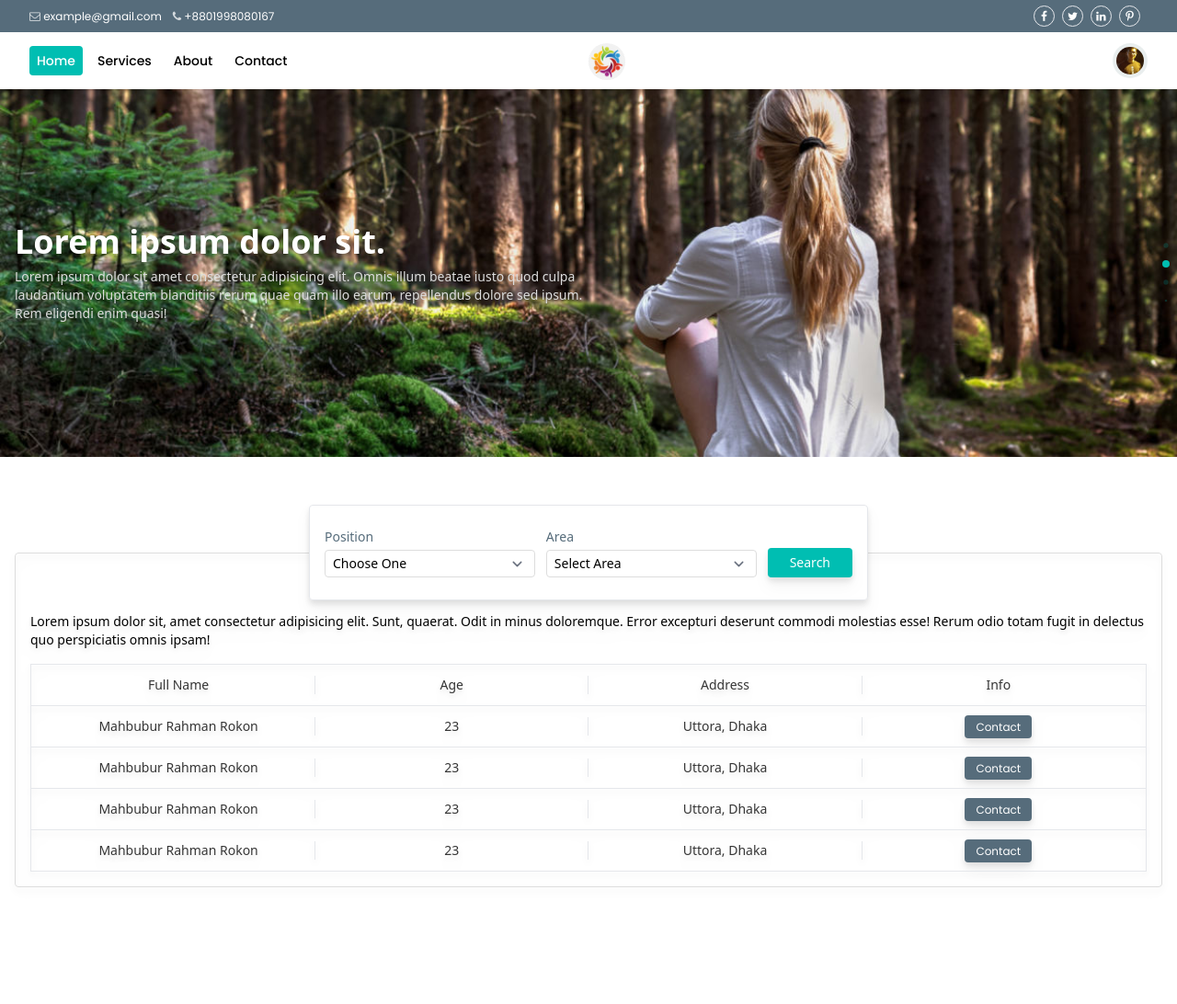
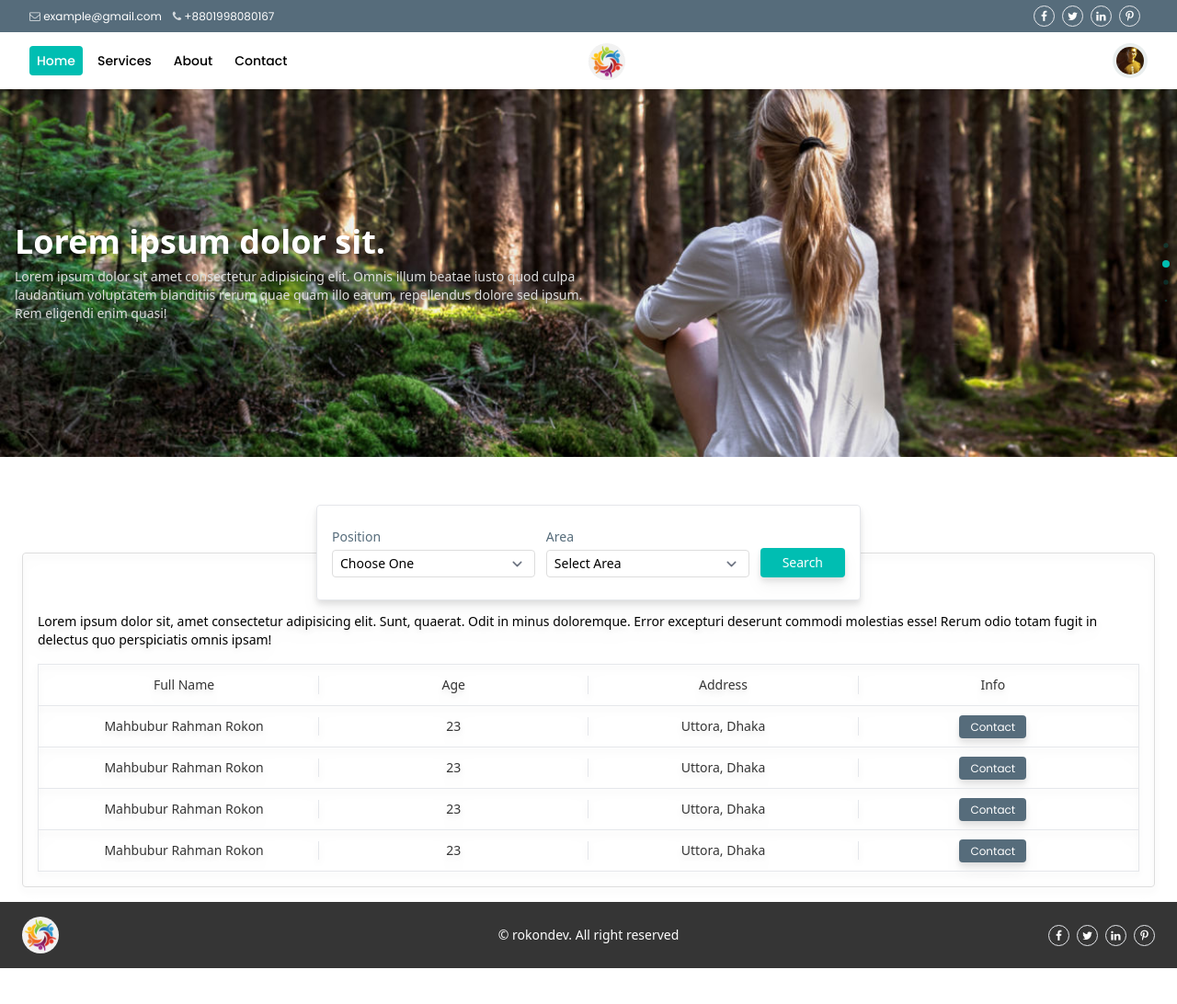
Before and after one commit to mahbub70/html-p-1, a plain HTML site: page index.html in a window 1280 px wide. Shown: the whole page at 92% size. After the commit the page ends 1053 px from the top, so only its background shows below. Drawn offline with nearby package versions, Linux system fonts and the light colour scheme.

Commit message:
1st step finish Home Page

```diff
--- a/index.html
+++ b/index.html
@@ -257,7 +257,7 @@
             <div class="search">
 
                 <div class="header translate-y-[50%] z-20 relative">
-                    <div class="area-container px-4 w-full sm:w-[70%] lg:w-1/2 m-auto">
+                    <div class="area-container px-6 w-full sm:w-[70%] lg:w-1/2 m-auto">
                         <div class="content bg-[#fff] drop-shadow-lg border broder-[#566C7B] py-6 px-4 rounded">
                             <form action="" method="POST">
 
@@ -297,7 +297,7 @@
                 </div>
 
                 <div class="search-result z-10">
-                    <div class="area-container px-4">
+                    <div class="area-container px-6">
                         <div class="content border rounded border-[#ddd] min-h-[150px] p-4 pt-28 md:pt-16 drop-shadow-lg text-sm">
 
                             <div class="notice">
@@ -359,9 +359,57 @@
             </div>
             <!-- Search Section END -->
 
-            <div class="mb-48">
+            <!-- Footer Section START -->
+            <footer class="footer bg-[#353535] mt-4">
+                <div class="area-container px-6">
+                    <div class="content text-white py-4 sm:flex justify-between items-center">
 
-            </div>
+                        <div class="logo w-full text-left">
+                            <div class="image logo-image w-[40px] h-[40px] rounded-full overflow-hidden m-auto sm:m-[initial]">
+                                <a href="javascript:void(0)"><img src="./images/logo/logo.png" alt="Logo" class="w-full h-full object-cover"></a>
+                            </div>
+                        </div>
+
+                        <div class="copyright-text w-full text-center text-sm mt-3 sm:mt-0">
+                            &#169; rokondev. All right reserved
+                        </div>
+
+                        <div class="social-links w-full text-right mt-3 sm:mt-0">
+                            <ul class="flex justify-end">
+                                <li class="mr-2 text-xs">
+                                    <a href="facebook.com" class="w-[23px] h-[23px] border rounded-full flex items-center justify-center leading-[23px] hover:bg-[#139EF8] hover:text-white transitions ease-in-out duration-200">
+                                        <span class="icon">
+                                            <i class="fa fa-facebook" aria-hidden="true"></i>
+                                        </span>
+                                    </a>
+                                </li>
+                                <li class="mr-2 text-xs">
+                                    <a href="facebook.com" class="w-[23px] h-[23px] border rounded-full flex items-center justify-center leading-[23px] hover:bg-[#1DA1F2] hover:text-white transitions ease-in-out duration-200">
+                                        <span class="icon">
+                                            <i class="fa fa-twitter" aria-hidden="true"></i>
+                                        </span>
+                                    </a>
+                                </li>
+                                <li class="mr-2 text-xs">
+                                    <a href="facebook.com" class="w-[23px] h-[23px] border rounded-full flex items-center justify-center leading-[23px] hover:bg-[#0077B5] hover:text-white transitions ease-in-out duration-200">
+                                        <span class="icon">
+                                            <i class="fa fa-linkedin" aria-hidden="true"></i>
+                                        </span>
+                                    </a>
+                                </li>
+                                <li class="text-xs">
+                                    <a href="facebook.com" class="w-[23px] h-[23px] border rounded-full flex items-center justify-center leading-[23px] hover:bg-[#B7081B] hover:text-white transitions ease-in-out duration-200">
+                                        <span class="icon">
+                                            <i class="fa fa-pinterest-p" aria-hidden="true"></i>
+                                        </span>
+                                    </a>
+                                </li>
+                            </ul>
+                        </div>
+                    </div>
+                </div>
+            </footer>
+            <!-- Footer Section END -->
 
         </div>
     </div>
```
